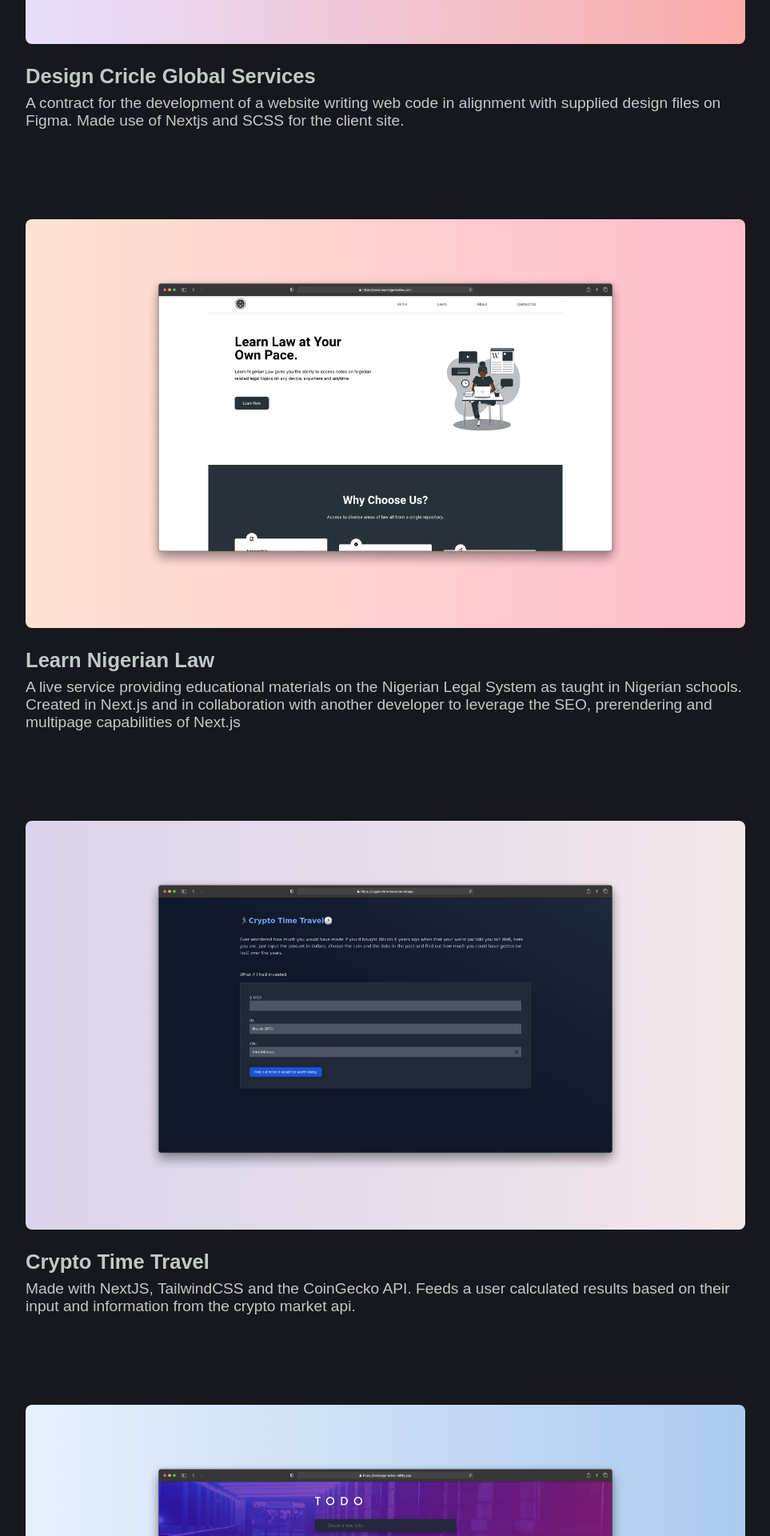
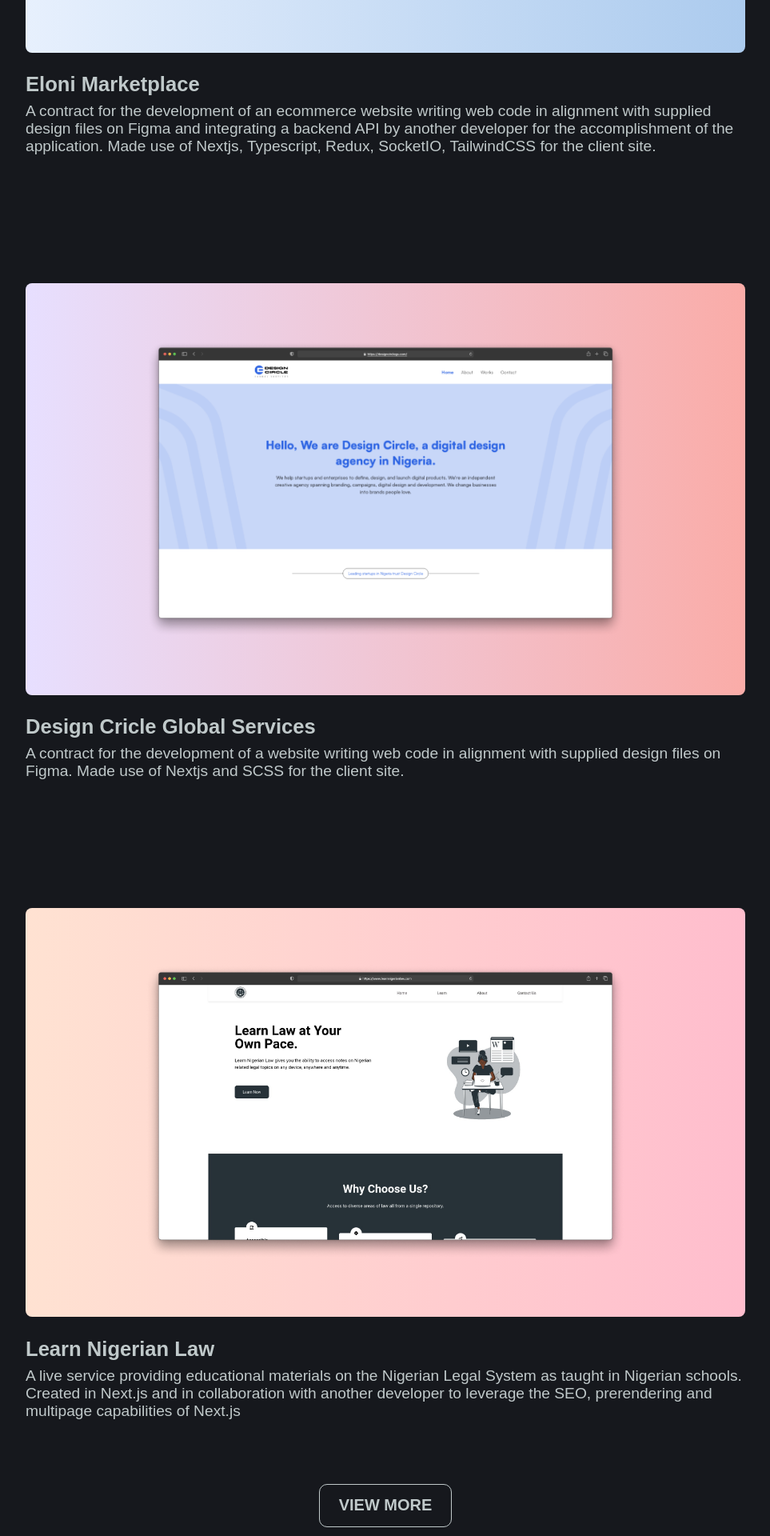
Before and after one commit to GabrielAbubakar/Portfolio-Website, a Next.js app: page / in a window 1280 px wide. Shown: the part 3640-5560 px from the top of the page at 80% size, without its empty margins (158-1121 px from the left). Built offline with nearby package versions, Linux system fonts and the light colour scheme.

Commit message:
load more projects functionality added

```diff
--- a/components/sections/Work/Work.styled.js
+++ b/components/sections/Work/Work.styled.js
@@ -50,7 +50,7 @@ export const Container = styled.section`
 export const ProjectCol = styled.div`
     display: flex;
     flex-direction: column;
-    gap: 7rem;
+    gap: 10rem;
     padding-top: 2rem;
     max-width: 900px;
     margin: 0 auto;
--- /dev/null
+++ b/components/sections/Work/components.styled.tsx
@@ -0,0 +1,87 @@
+import styled from "styled-components";
+
+const TabsRow = styled.div`
+    display: flex;
+    justify-content: center;
+    margin: 5rem 0 3rem 0;
+`
+
+const TabsButton = styled.h3<{ activeCat: string, cat: string }>`
+    padding: .5rem 1rem;
+    cursor: pointer;
+    color: ${(props) => {
+        if (props.activeCat == props.cat) {
+            return props.theme.colors.bodyText
+        } else {
+            return '#767676'
+        }
+    }};
+
+    &:hover {
+        color: ${(props) => props.theme.colors.bodyText};
+    }
+
+    &:first-of-type {
+        border-right: 2px solid ${(props) => props.theme.colors.bodyText};
+    }
+`
+
+const MoreButton = styled.button`
+    position: relative;
+    padding: .9rem 1.5rem;
+    cursor: pointer;
+    text-transform: uppercase;
+    font-weight: bold;
+    font-size: 20px;
+    outline: none;
+    border: 1px solid ${(props) => props.theme.colors.bodyText};
+    border-radius: 10px;
+    color: ${(props) => props.theme.colors.bodyText};
+    background-color: ${(props) => props.theme.colors.background};
+    transition: all .3s ease-in-out;
+
+    &:hover  {
+        transform: translateY(-4px);
+        color: ${(props) => props.theme.colors.background};
+    }
+
+    &:hover::after {
+        width: 100%;
+        background-color: ${(props) => props.theme.colors.bodyText};
+    }
+
+    &::after {
+        z-index: -1;
+        content: '';
+        position: absolute;
+        top: 0;
+        left: 0;
+        height: 100%;
+        width: 1%;
+        border-radius: 10px;
+        overflow: hidden;
+    }
+`
+
+const DisabledButton = styled.button`
+    cursor: not-allowed;
+    position: relative;
+    padding: .9rem 1.5rem;
+    text-transform: uppercase;
+    font-weight: bold;
+    font-size: 20px;
+    outline: none;
+    border: 1px solid ${(props) => props.theme.colors.bodyText};
+    border-radius: 10px;
+    color: ${(props) => props.theme.colors.bodyText};
+    background-color: ${(props) => props.theme.colors.background};
+    transition: all .3s ease-in-out;
+`
+
+
+export {
+    MoreButton,
+    TabsButton,
+    TabsRow,
+    DisabledButton
+}
--- a/components/sections/Work/index.tsx
+++ b/components/sections/Work/index.tsx
@@ -9,40 +9,12 @@ import {
 } from './Work.styled'
 import ProjectItem from '../../projectItem'
 import { projects } from './projects'
-
-
-
-const Tabs = styled.div`
-    display: flex;
-    justify-content: center;
-    margin: 5rem 0 3rem 0;
-`
-
-const Button = styled.h3<{ activeCat: string, cat: string }>`
-    padding: .5rem 1rem;
-    cursor: pointer;
-    color: ${(props) => {
-        if (props.activeCat == props.cat) {
-            return props.theme.colors.bodyText
-        } else {
-            return '#767676'
-        }
-    }};
-
-    &:hover {
-        color: ${(props) => props.theme.colors.bodyText};
-    }
-
-    &:first-of-type {
-        border-right: 2px solid ${(props) => props.theme.colors.bodyText};
-    }
-`
-
-
+import { DisabledButton, MoreButton, TabsButton, TabsRow } from './components.styled'
 
 const Work: React.FunctionComponent = () => {
     const [activeCategory, setActiveCategory] = useState('frontend')
     const [displayProjects, setDisplayProjects] = useState(projects.filter(item => item.platform == activeCategory))
+    const [visibleCount, setVisibleCount] = useState(4)
 
 
     useEffect(() => {
@@ -56,28 +28,36 @@ const Work: React.FunctionComponent = () => {
 
             <Header>Work.</Header>
 
-            <Tabs>
-                <Button
+            <TabsRow>
+                <TabsButton
                     cat='frontend'
                     activeCat={activeCategory}
-                    onClick={() => setActiveCategory('frontend')}>
+                    onClick={() => {
+                        setActiveCategory('frontend')
+                        setVisibleCount(4)
+                    }}>
                     frontend
-                </Button>
-                <Button
+                </TabsButton>
+                <TabsButton
                     cat='backend'
                     activeCat={activeCategory}
-                    onClick={() => setActiveCategory('backend')}>
+                    onClick={() => {
+                        setActiveCategory('backend')
+                        setVisibleCount(4)
+                    }}>
                     backend
-                </Button>
-            </Tabs>
+                </TabsButton>
+            </TabsRow>
 
+            {/* <p>visible count: {visibleCount}</p>
+            <p>display projects: {displayProjects.length}</p>
+            <p>{visibleCount >= displayProjects.length && 'true'}</p> */}
 
             {
-
                 <ProjectCol>
                     <AnimatePresence>
                         {
-                                displayProjects.map((item, i) => (
+                            displayProjects.slice(0, visibleCount).map((item, i) => (
                                 <ProjectItem
                                     key={i}
                                     image={item.imgSrc}
@@ -93,6 +73,23 @@ const Work: React.FunctionComponent = () => {
                 </ProjectCol>
             }
 
+
+            <TabsRow>
+                {
+                    visibleCount >= displayProjects.length == true ? (
+                        <DisabledButton disabled>
+                            No More Projects
+                        </DisabledButton>
+                    ) : (
+                        <MoreButton onClick={() => setVisibleCount((prevCount) => prevCount + 2)}>
+                            View More
+                        </MoreButton>
+                    )
+                }
+
+            </TabsRow>
+
+
             {/* <p>
                 Over the course of learning about web technologies, I took on a hands-on approach of taking a number of personal projects based on said tech. Here is a group of selected works that I have worked on recently. This list gets updated regularly as more projects are added into it
             </p> */}
--- a/components/sections/Work/projects.js
+++ b/components/sections/Work/projects.js
@@ -9,6 +9,7 @@ import DC from '../../../public/assets/1920DesignCircle.png'
 import Crypto from '../../../public/assets/1920Crypto.png'
 import Loop from '../../../public/assets/Loopstudios.jpeg'
 import Mdundo from '../../../public/assets/1920Mdundo.png'
+import Eloni from '../../../public/assets/Eloni.png'
 
 
 
@@ -21,6 +22,15 @@ export const projects = [
         imgSrc: Mdundo,
         platform: "frontend",
         color: "blue"
+    },
+    {
+        name: "Eloni Marketplace",
+        link: "https://elonimarket.com/",
+        stack: ["NextJS", "Redux"],
+        description: "A contract for the development of an ecommerce website writing web code in alignment with supplied design files on Figma and integrating a backend API by another developer for the accomplishment of the application. Made use of Nextjs, Typescript, Redux, SocketIO, TailwindCSS for the client site.",
+        imgSrc: Eloni,
+        platform: "frontend",
+        color: "skyblue"
     },
     {
         name: "Design Cricle Global Services",
```
Lines whose indentation alone changed are shown as unchanged.
